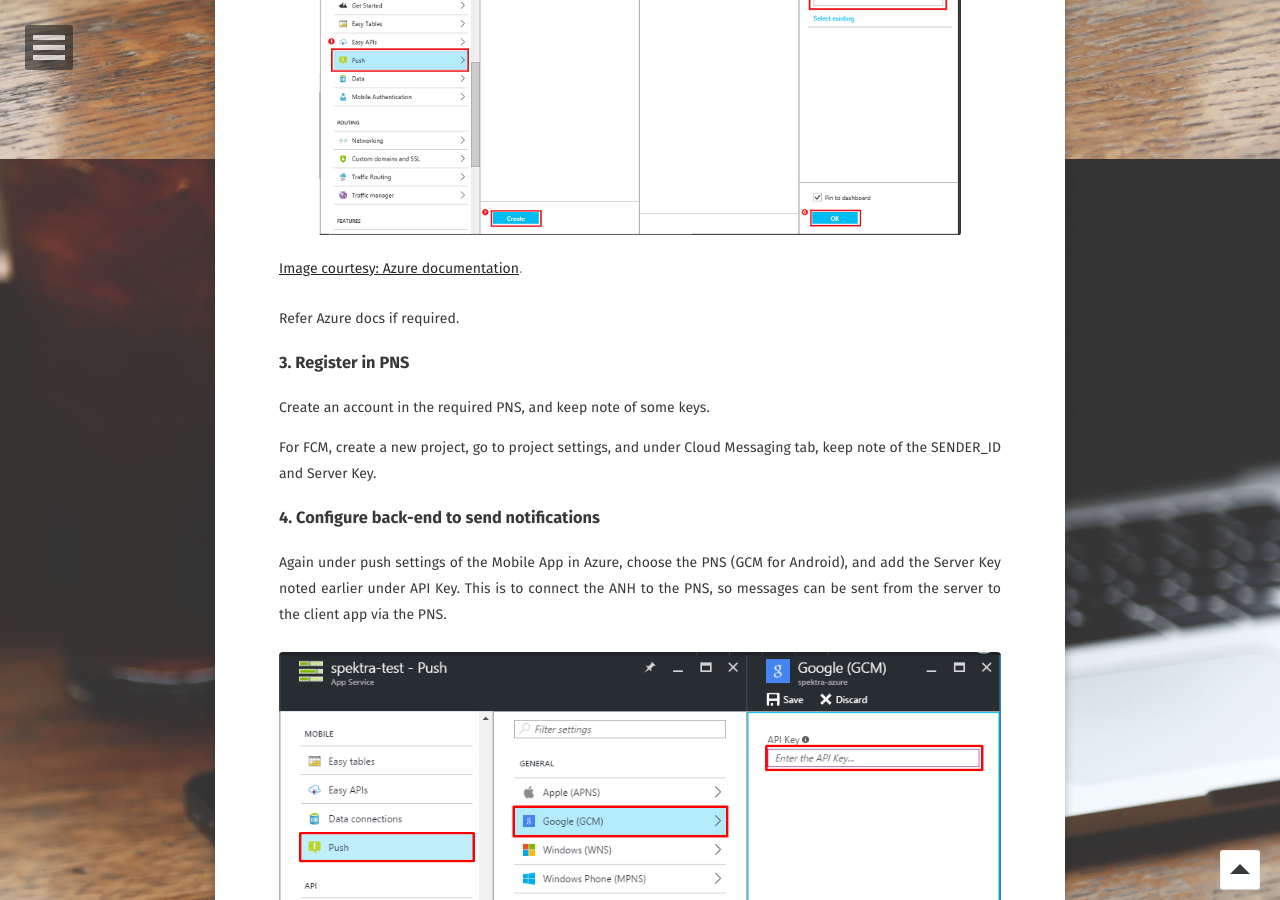
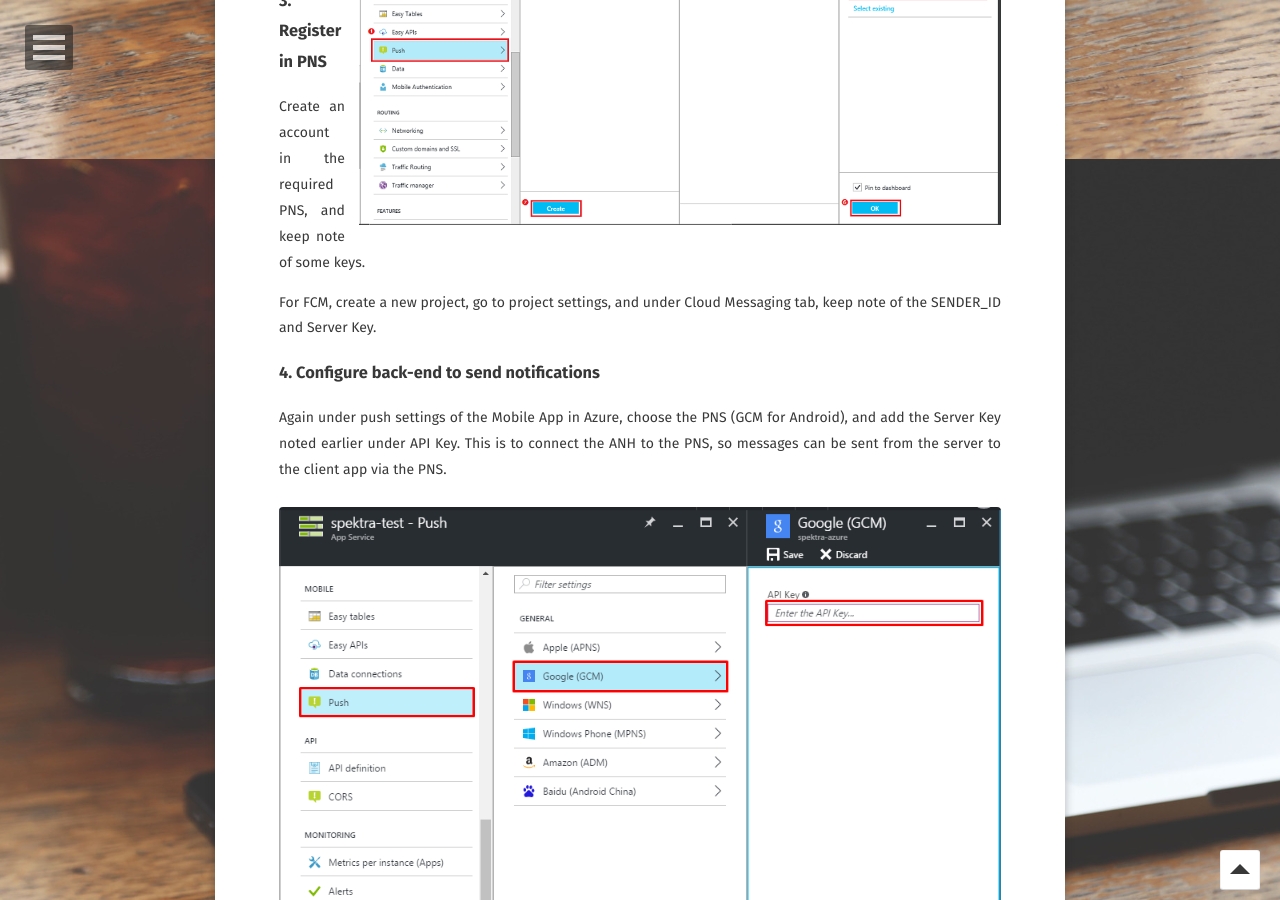
Before and after one commit to leroyjvargis/blog, a Jekyll site: the page built from _posts/2017-03-25-anh-ionic.md, in a window 1280 px wide and 900 px high, scrolled down 2541 px. Built offline with Jekyll 4.4.1, drawn with Linux system fonts in a browser that asks for light colours; some web fonts are replaced; comment, search, counter and statistics services are not loaded.

Commit message:
Update anh-ionic

```diff
--- a/_posts/2017-03-25-anh-ionic.md
+++ b/_posts/2017-03-25-anh-ionic.md
@@ -47,10 +47,9 @@ How to, the steps at a glance:
 Straightforward. Refer Azure docs if required.
 
 ### 2. Add Notification Hub to Mobile App
-<figure>
-	<a ><img src="/images/anh-ionic/NH.png"></a>
-	<figcaption><a href="https://docs.microsoft.com/en-us/azure/" title="Image courtesy: Azure documentation">Image courtesy: Azure documentation</a>.</figcaption>
-</figure>
+![Image courtesy: Azure documentation](/images/anh-ionic/NH.png)
+{: .image-right}
+
 Refer Azure docs if required.
 
 ### 3. Register in PNS
```
